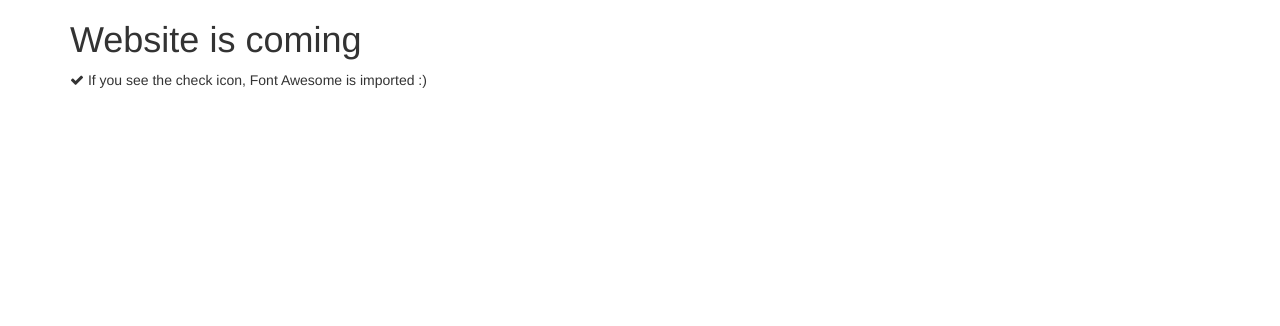
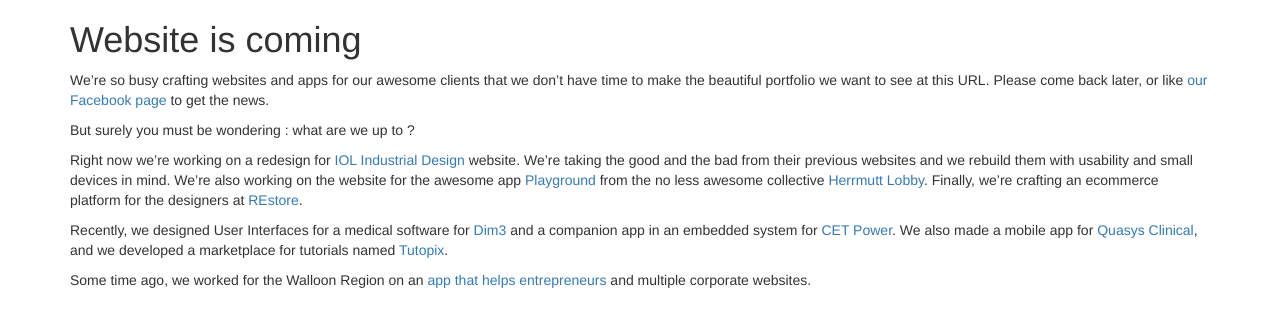
Before and after one commit to PaperpixelStudio/paperpixel-website, a website: page web/index.html in a window 1280 px wide. Drawn offline with Linux system fonts and the light colour scheme.

Commit message:
first commit with boilerplate

```diff
--- a/web/index.html
+++ b/web/index.html
@@ -9,23 +9,51 @@
 </head>
 <body>
 <div class="container">
-    <h1>Website is coming</h1>
-    <p>
-        <i class="fa fa-check"></i>
-        If you see the check icon, Font Awesome is imported :)
-    </p>
+    <header id="page-header">
+        <h1>Website is coming</h1>
+    </header>
+
+    <article id="content">
+        <p>
+            We’re so busy crafting websites and apps for our awesome clients that we don’t have
+            time to make the beautiful portfolio we want to see at this URL. Please come back later,
+            or like <a href="https://www.facebook.com/paperpixelstudio/" title="Visit our Facebook page">our Facebook page</a>
+            to get the news.
+        </p>
+        <p>
+            But surely you must be wondering : what are we up to ?
+        </p>
+        <p>
+            Right now we’re working on a redesign for <a href="http://www.iol.be" title="Visit IOL's website">IOL Industrial Design</a> website.
+            We’re taking the good and the bad from their previous websites and we rebuild them with usability
+            and small devices in mind. We’re also working on the website for the awesome app
+            <a href="http://getplayground.com" title="Visit Playground's website">Playground</a> from the no less awesome collective <a href="http://hlo.io" title="Visit Herrmutt Lobby's website">Herrmutt Lobby</a>.
+            Finally, we’re crafting an ecommerce platform for the designers at <a href="http://restoredesign.be" title="Visit REstore's website">REstore</a>.
+        </p>
+
+        <p>
+            Recently, we designed User Interfaces for a medical software for <a href="http://dim3.com" title="Visit Dim3's website">Dim3</a>
+            and a companion app in an embedded system for <a href="http://www.cet-power.com" title="Visit CET Power's website">CET Power</a>.
+            We also made a mobile app for <a href="http://www.quasys.com/" title="Visit Quasys's website">Quasys Clinical</a>,
+            and we developed a marketplace for tutorials named <a href="http://www.tutopix.com" title="Visit Tutopix marketplace">Tutopix</a>.
+        </p>
+
+        <p>
+            Some time ago, we worked for the Walloon Region on an <a href="http://quiz.innovons.be/financez-votre-projet" title="Discover the app">app that helps entrepreneurs</a>
+            and multiple corporate websites.
+        </p>
+    </article>
 </div>
 
 <!-- Concatened and minified javascript -->
 <script src="assets/dist/scripts.min.js"></script>
-<!-- Google Analytics: change UA-XXXXX-X to be your site's ID. -->
 <script>
     (function(b,o,i,l,e,r){b.GoogleAnalyticsObject=l;b[l]||(b[l]=
             function(){(b[l].q=b[l].q||[]).push(arguments)});b[l].l=+new Date;
         e=o.createElement(i);r=o.getElementsByTagName(i)[0];
         e.src='https://www.google-analytics.com/analytics.js';
         r.parentNode.insertBefore(e,r)}(window,document,'script','ga'));
-    ga('create','UA-XXXXX-X','auto');ga('send','pageview');
+    ga('create','UA-32706472-1','auto');ga('send','pageview');
 </script>
 </body>
 </html>
```
Also changed, not shown: README.md.
